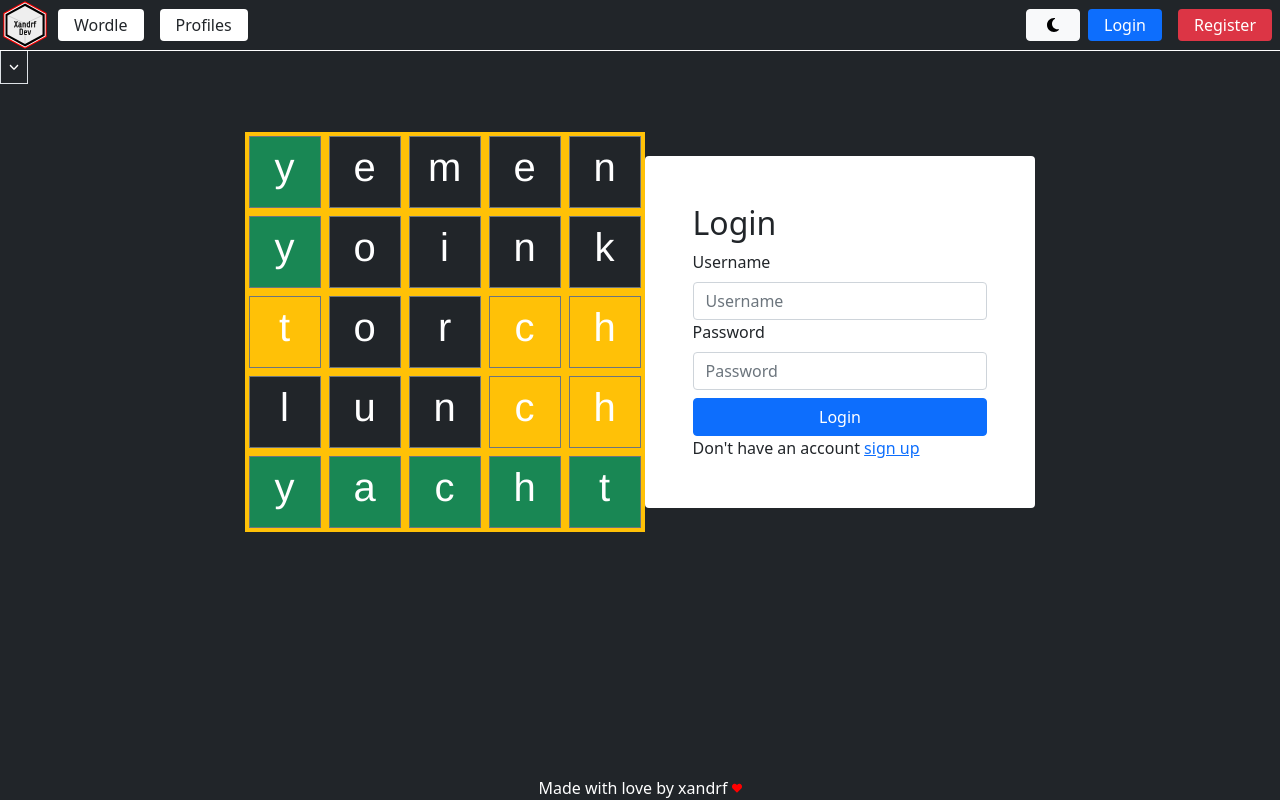
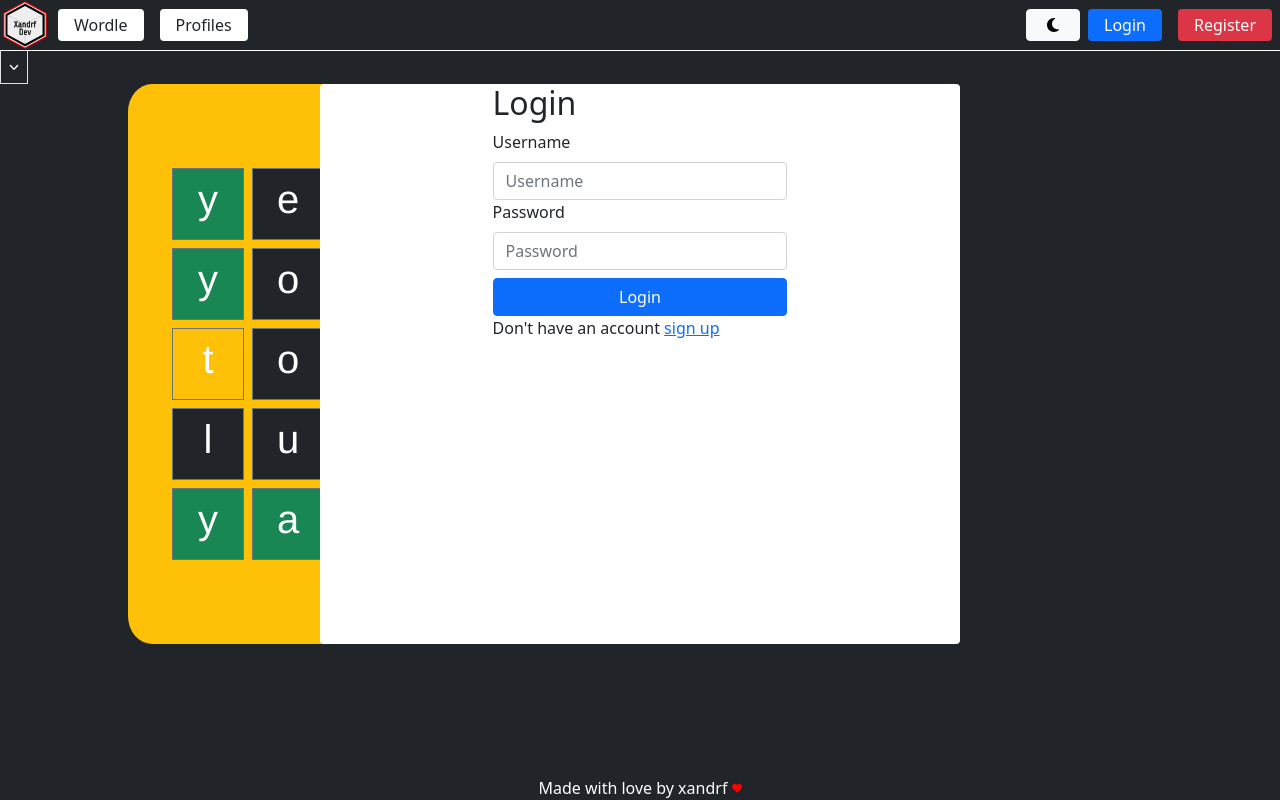
Before and after one commit to AlexandreSoftware/wordle-clone, a Next.js app in the folder web/: page /Login in a window 1280 px wide. Built offline with nearby package versions, Linux system fonts and the light colour scheme.

Commit message:
implemented login screen wordle mock game

```diff
--- a/web/components/WordleGame/WordleGameDraw.tsx
+++ b/web/components/WordleGame/WordleGameDraw.tsx
@@ -91,7 +91,7 @@ export function CreateGameArray(input:WordleGameProps,wordState:string){
         else if(input.WordleGame.Finished&& input.WordleGame.Won&&!correctawnserDrawn){
             //TODO: Implement call for modal when game is finished
             arr.push(
-                    <motion.div variants={WordleLineVariantFactory(i)} initial="initial" animate="animate" className="d-inline-block" key={i}>
+                    <motion.div variants={WordleLineVariantFactory(i)} initial="initial" animate="animate" className="d-inline-block w-100" key={i}>
                         <WordleLine length={input.WordleGame.WordLength} word={CorrectWord(input.WordleGame.CorrectWord.name,input.WordleGame.WordLength)}/>
                     </motion.div>
                 )
--- a/web/pages/Login.tsx
+++ b/web/pages/Login.tsx
@@ -37,18 +37,15 @@ export default function Login(){
     }
     return (
         <div className=" d-inline-flex justify-content-center align-items-center h-100 w-100" >
-            <div className=" d-inline-flex justify-content-center align-items-center h-100 mt-5" >
-                <motion.div className="bg-warning d-block overflow-hidden">
+            <div className=" d-inline-flex justify-content-center align-items-center h-25">
+                <motion.div className={`bg-warning overflow ${Styles.mockgame}`}>
                     {CreateGameArray(
                         WordleSampleGame,"")}
                 </motion.div>
-                <motion.form initial={{x:"-100vw"}} animate={{x:0}} transition={{ease: "easeIn",duration: 0.8,type:"tween"}} onSubmit={handleSubmit} >
-                    <Form.Group className={Styles.LoginForm +
-                        ` border-secondary border-radius-20
-                        rounded p-5 bg-${themeContext.SecondaryColor=="dark"?"dark":"white"}
-                        text-${themeContext.PrimaryColor} `}
-                        >
-
+                <motion.form initial={{x:"-100vw"}} animate={{x:0}} transition={{ease: "easeIn",duration: 0.8,type:"tween"}} onSubmit={handleSubmit} className={Styles.loginform +` border-secondary border-radius-20 d-flex justify-content-center
+                        rounded bg-${themeContext.SecondaryColor=="dark"?"dark":"white"}
+                        text-${themeContext.PrimaryColor} `}>
+                    <Form.Group className={Styles.LoginForm}>
                         <h2>Login</h2>
                         <Form.Label>Username</Form.Label>
                         <Form.Control value={username}
--- a/web/styles/Login.module.css
+++ b/web/styles/Login.module.css
@@ -0,0 +1,17 @@
+.mockgame{
+    position: absolute;
+    width: 60vh;
+    border-radius: 5%;
+    left: 10%;
+    overflow: hidden;
+    z-index: 1;
+    height: 70vh;
+    display: flex;
+    flex-direction: column;
+    justify-content: center;
+}
+.loginform{
+ z-index: 2;
+ height: 70vh;
+ width: 80vh;
+}
```
